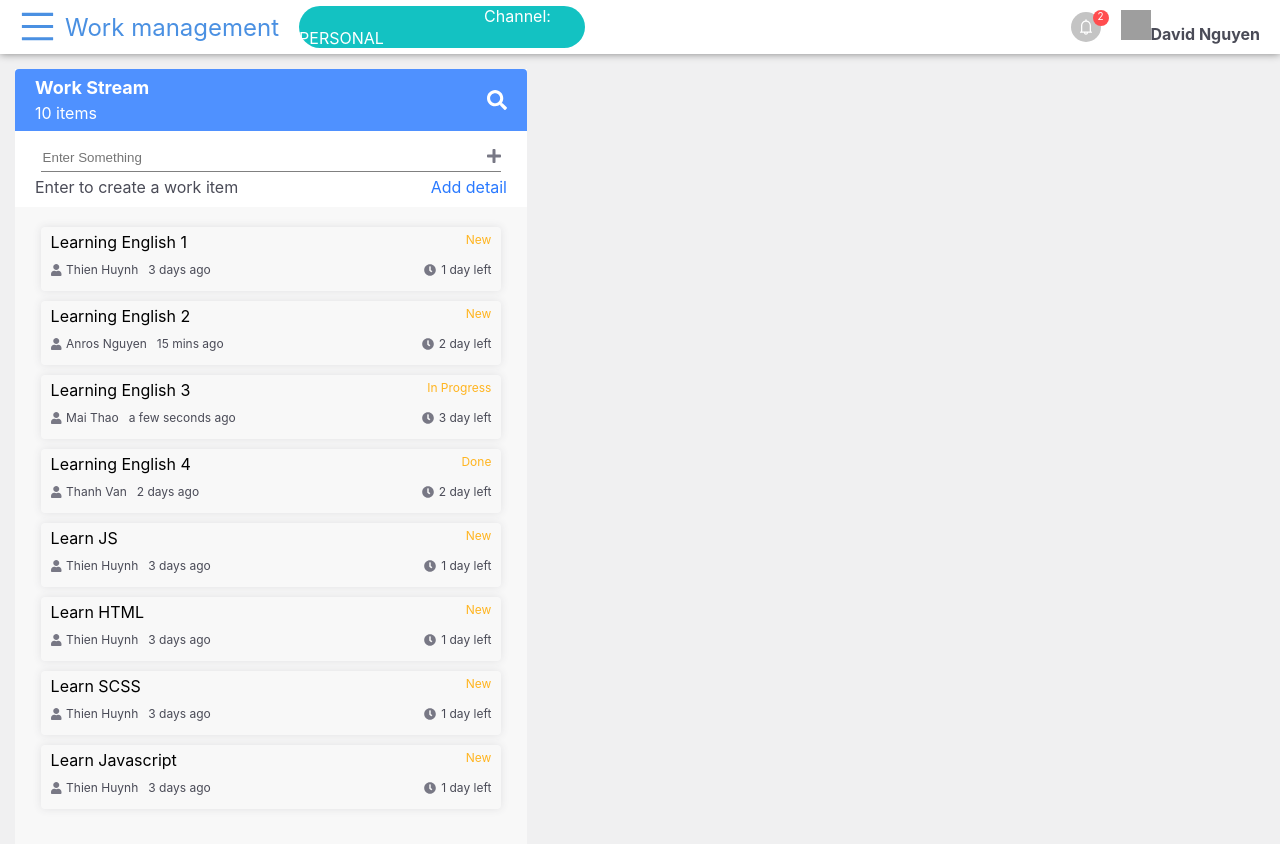
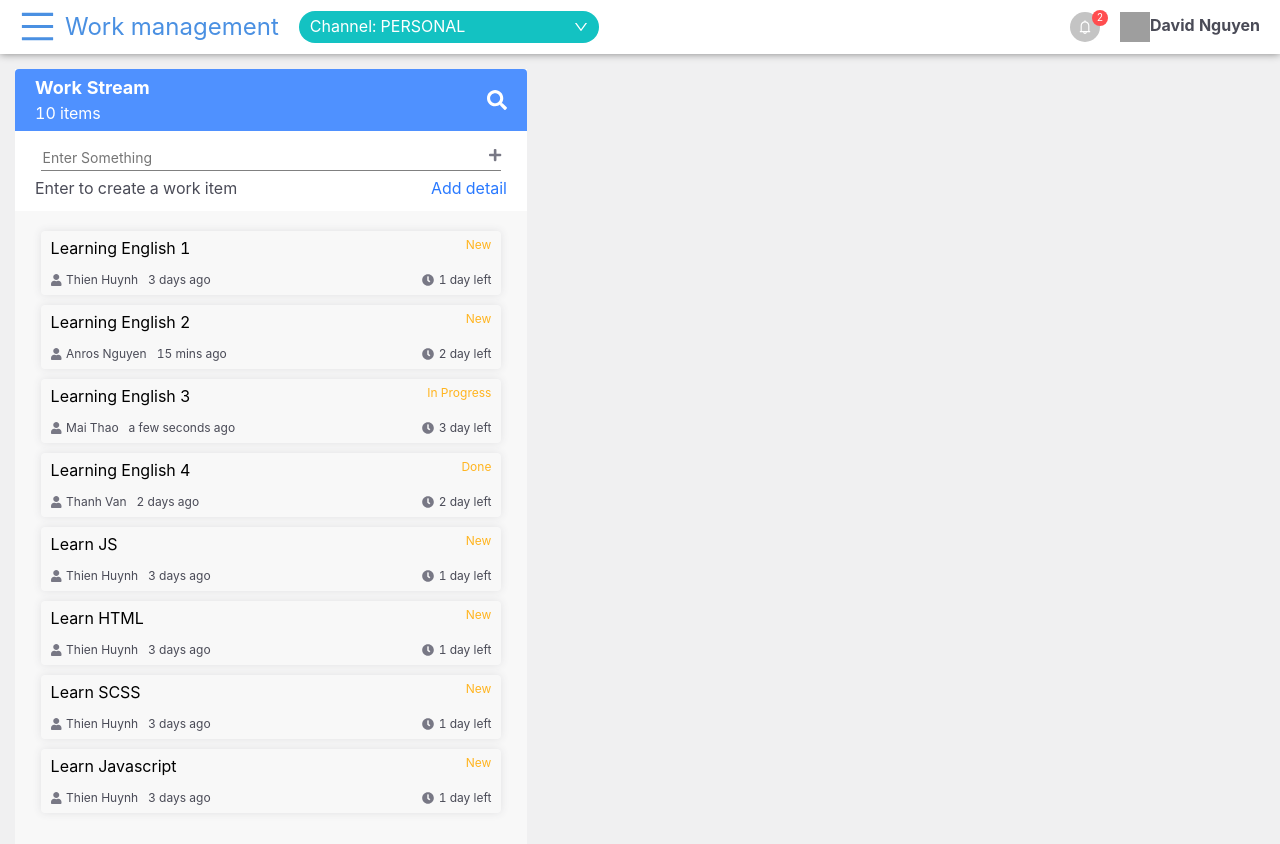
Before and after one commit to ThuyTrang144/task-management-app, a React (Create React App) app: page / in a window 1280 px wide. Shown: the top 844 px of the page. Built offline with nearby package versions, Linux system fonts and the light colour scheme; grey boxes are pictures that could not be loaded.

Commit message:
fix: antd

```diff
--- a/src/style/index.scss
+++ b/src/style/index.scss
@@ -1,6 +1,7 @@
 @import "./mixin.scss";
 @import "./colors.scss";
 @import "./font-size.scss";
+@import 'antd/dist/antd.css';
 
 body {
     margin: 0;
```
Also changed, not shown: package.json (line endings or trailing spaces).
